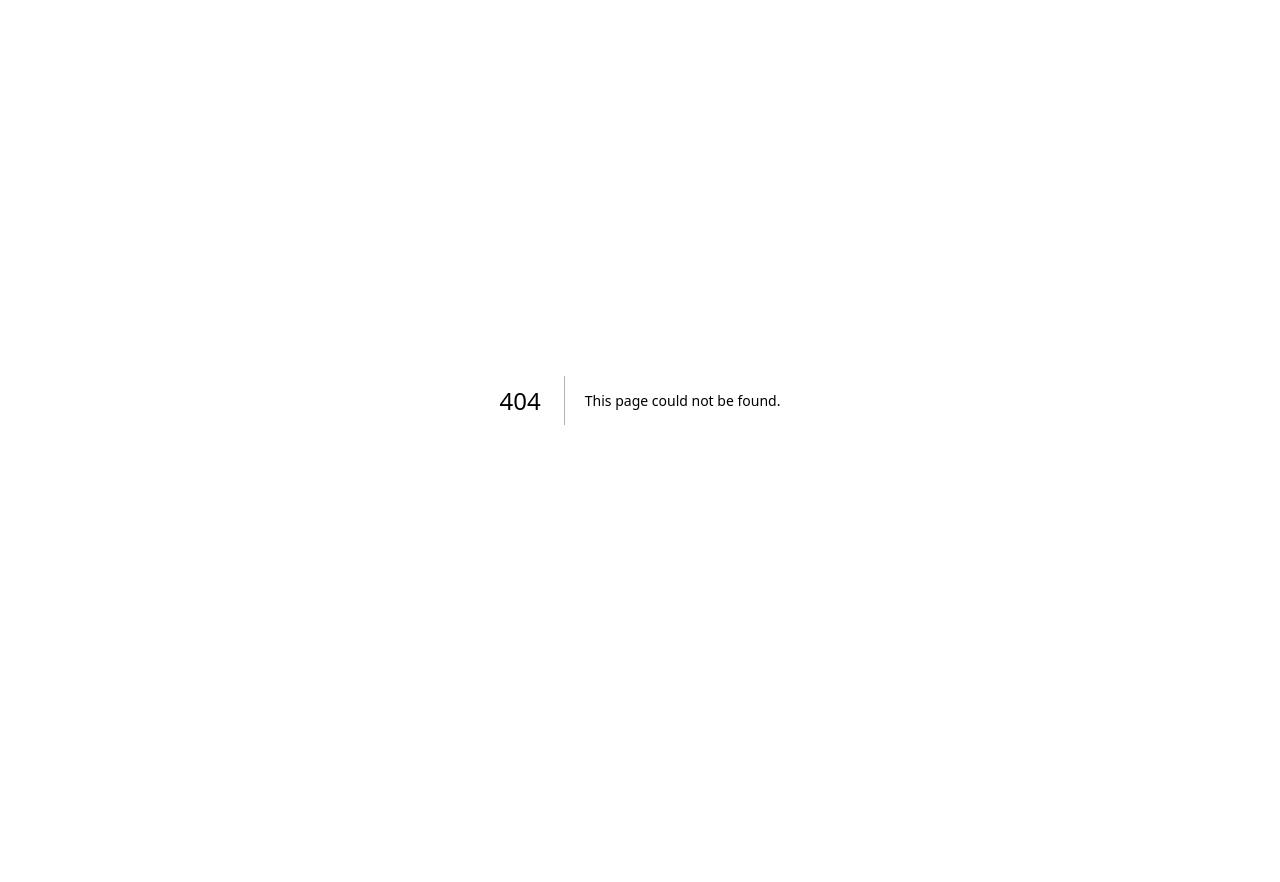
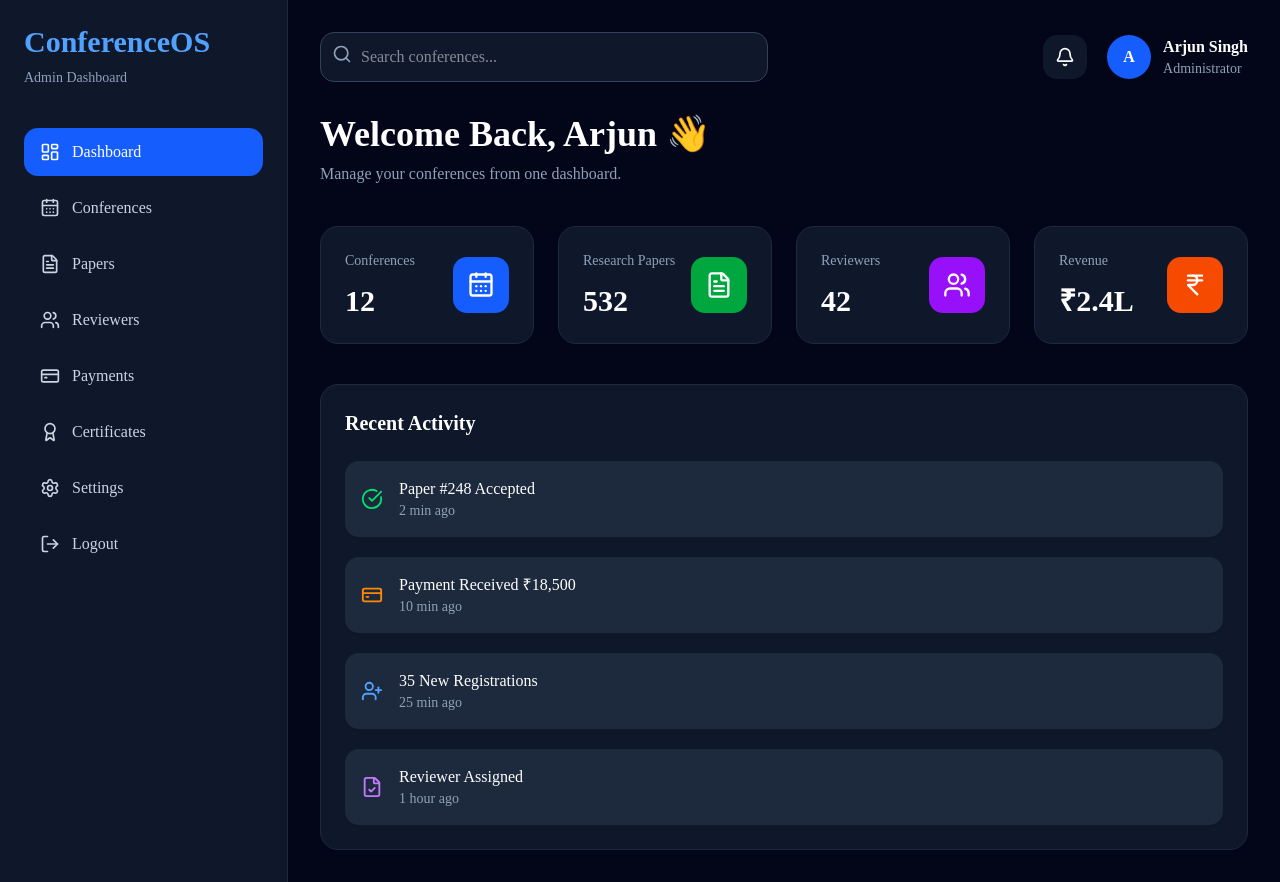
Before and after one commit to arjunsinghmokawat-design/conference-os, a Next.js app: page /dashboard in a window 1280 px wide. Before the commit this address had no page. Before the commit the page ends 800 px from the top, so only its background shows below. Built offline with nearby package versions, Linux system fonts and the light colour scheme.

Commit message:
fix: add signup page

```diff
--- /dev/null
+++ b/app/dashboard/page.tsx
@@ -0,0 +1,79 @@
+import Sidebar from "@/components/dashboard/Sidebar";
+import Topbar from "@/components/dashboard/Topbar";
+import StatsCard from "@/components/dashboard/StatsCard";
+import RecentActivity from "@/components/dashboard/RecentActivity";
+
+import {
+  CalendarDays,
+  FileText,
+  Users,
+  IndianRupee,
+} from "lucide-react";
+
+export default function DashboardPage() {
+  return (
+    <main className="flex min-h-screen bg-slate-950 text-white">
+
+      {/* Sidebar */}
+      <Sidebar />
+
+      {/* Main Content */}
+      <section className="flex-1 p-8">
+
+        {/* Topbar */}
+        <Topbar />
+
+        {/* Welcome */}
+        <div className="mt-8">
+          <h1 className="text-4xl font-bold">
+            Welcome Back, Arjun 👋
+          </h1>
+
+          <p className="mt-2 text-slate-400">
+            Manage your conferences from one dashboard.
+          </p>
+        </div>
+
+        {/* Stats Cards */}
+        <div className="mt-10 grid gap-6 md:grid-cols-2 xl:grid-cols-4">
+
+          <StatsCard
+            title="Conferences"
+            value="12"
+            icon={CalendarDays}
+            color="bg-blue-600"
+          />
+
+          <StatsCard
+            title="Research Papers"
+            value="532"
+            icon={FileText}
+            color="bg-green-600"
+          />
+
+          <StatsCard
+            title="Reviewers"
+            value="42"
+            icon={Users}
+            color="bg-purple-600"
+          />
+
+          <StatsCard
+            title="Revenue"
+            value="₹2.4L"
+            icon={IndianRupee}
+            color="bg-orange-600"
+          />
+
+        </div>
+
+        {/* Recent Activity */}
+        <div className="mt-10">
+          <RecentActivity />
+        </div>
+
+      </section>
+
+    </main>
+  );
+}
--- a/app/signup/page.tsx
+++ b/app/signup/page.tsx
@@ -0,0 +1,13 @@
+export default function SignupPage() {
+  return (
+    <main className="min-h-screen flex items-center justify-center bg-slate-950 text-white">
+      <div className="rounded-2xl border border-slate-800 bg-slate-900 p-10">
+        <h1 className="text-4xl font-bold">Signup Page</h1>
+
+        <p className="mt-4 text-slate-400">
+          ConferenceOS Signup Page (Coming Soon)
+        </p>
+      </div>
+    </main>
+  );
+}
--- /dev/null
+++ b/components/dashboard/RecentActivity.tsx
@@ -0,0 +1,82 @@
+import {
+  CheckCircle,
+  CreditCard,
+  UserPlus,
+  FileCheck,
+} from "lucide-react";
+
+const activities = [
+  {
+    icon: CheckCircle,
+    title: "Paper #248 Accepted",
+    time: "2 min ago",
+    color: "text-green-400",
+  },
+  {
+    icon: CreditCard,
+    title: "Payment Received ₹18,500",
+    time: "10 min ago",
+    color: "text-orange-400",
+  },
+  {
+    icon: UserPlus,
+    title: "35 New Registrations",
+    time: "25 min ago",
+    color: "text-blue-400",
+  },
+  {
+    icon: FileCheck,
+    title: "Reviewer Assigned",
+    time: "1 hour ago",
+    color: "text-purple-400",
+  },
+];
+
+export default function RecentActivity() {
+  return (
+    <div className="rounded-2xl border border-slate-800 bg-slate-900 p-6">
+
+      <h2 className="mb-6 text-xl font-bold text-white">
+        Recent Activity
+      </h2>
+
+      <div className="space-y-5">
+
+        {activities.map((item) => {
+          const Icon = item.icon;
+
+          return (
+            <div
+              key={item.title}
+              className="flex items-center justify-between rounded-xl bg-slate-800 p-4"
+            >
+              <div className="flex items-center gap-4">
+
+                <Icon
+                  className={item.color}
+                  size={22}
+                />
+
+                <div>
+
+                  <p className="font-medium text-white">
+                    {item.title}
+                  </p>
+
+                  <p className="text-sm text-slate-400">
+                    {item.time}
+                  </p>
+
+                </div>
+
+              </div>
+
+            </div>
+          );
+        })}
+
+      </div>
+
+    </div>
+  );
+}
--- /dev/null
+++ b/components/dashboard/Sidebar.tsx
@@ -0,0 +1,59 @@
+import {
+  LayoutDashboard,
+  CalendarDays,
+  FileText,
+  Users,
+  CreditCard,
+  Award,
+  Settings,
+  LogOut,
+} from "lucide-react";
+
+const menuItems = [
+  { icon: LayoutDashboard, title: "Dashboard", active: true },
+  { icon: CalendarDays, title: "Conferences" },
+  { icon: FileText, title: "Papers" },
+  { icon: Users, title: "Reviewers" },
+  { icon: CreditCard, title: "Payments" },
+  { icon: Award, title: "Certificates" },
+  { icon: Settings, title: "Settings" },
+  { icon: LogOut, title: "Logout" },
+];
+
+export default function Sidebar() {
+  return (
+    <aside className="w-72 bg-slate-900 border-r border-slate-800 p-6">
+
+      <h1 className="text-3xl font-bold text-blue-400">
+        ConferenceOS
+      </h1>
+
+      <p className="mt-2 text-sm text-slate-400">
+        Admin Dashboard
+      </p>
+
+      <nav className="mt-10 space-y-2">
+
+        {menuItems.map((item) => {
+          const Icon = item.icon;
+
+          return (
+            <button
+              key={item.title}
+              className={`flex w-full items-center gap-3 rounded-xl px-4 py-3 transition ${
+                item.active
+                  ? "bg-blue-600 text-white"
+                  : "text-slate-300 hover:bg-slate-800"
+              }`}
+            >
+              <Icon size={20} />
+              {item.title}
+            </button>
+          );
+        })}
+
+      </nav>
+
+    </aside>
+  );
+}
--- /dev/null
+++ b/components/dashboard/StatsCard.tsx
@@ -0,0 +1,43 @@
+import { LucideIcon } from "lucide-react";
+
+interface StatsCardProps {
+  title: string;
+  value: string;
+  icon: LucideIcon;
+  color: string;
+}
+
+export default function StatsCard({
+  title,
+  value,
+  icon: Icon,
+  color,
+}: StatsCardProps) {
+  return (
+    <div className="rounded-2xl border border-slate-800 bg-slate-900 p-6 transition-all duration-300 hover:-translate-y-1 hover:border-blue-500 hover:shadow-xl hover:shadow-blue-500/10">
+
+      <div className="flex items-center justify-between">
+
+        <div>
+
+          <p className="text-sm text-slate-400">
+            {title}
+          </p>
+
+          <h2 className="mt-3 text-3xl font-bold text-white">
+            {value}
+          </h2>
+
+        </div>
+
+        <div
+          className={`flex h-14 w-14 items-center justify-center rounded-xl ${color}`}
+        >
+          <Icon className="h-7 w-7 text-white" />
+        </div>
+
+      </div>
+
+    </div>
+  );
+}
--- /dev/null
+++ b/components/dashboard/Topbar.tsx
@@ -0,0 +1,56 @@
+import { Bell, Search } from "lucide-react";
+
+export default function Topbar() {
+  return (
+    <header className="mb-8 flex items-center justify-between">
+
+      {/* Search */}
+
+      <div className="relative w-full max-w-md">
+
+        <Search
+          className="absolute left-3 top-3 text-slate-400"
+          size={20}
+        />
+
+        <input
+          type="text"
+          placeholder="Search conferences..."
+          className="w-full rounded-xl border border-slate-700 bg-slate-900 py-3 pl-10 pr-4 text-white outline-none focus:border-blue-500"
+        />
+
+      </div>
+
+      {/* Right Side */}
+
+      <div className="ml-6 flex items-center gap-5">
+
+        <button className="rounded-xl bg-slate-900 p-3 hover:bg-slate-800">
+          <Bell size={20} />
+        </button>
+
+        <div className="flex items-center gap-3">
+
+          <div className="flex h-11 w-11 items-center justify-center rounded-full bg-blue-600 font-bold">
+            A
+          </div>
+
+          <div>
+
+            <p className="font-semibold">
+              Arjun Singh
+            </p>
+
+            <p className="text-sm text-slate-400">
+              Administrator
+            </p>
+
+          </div>
+
+        </div>
+
+      </div>
+
+    </header>
+  );
+}
```
Also changed, not shown: components/dashboard/Analytics.tsx (added), components/dashboard/ConferenceTable.tsx (added).
